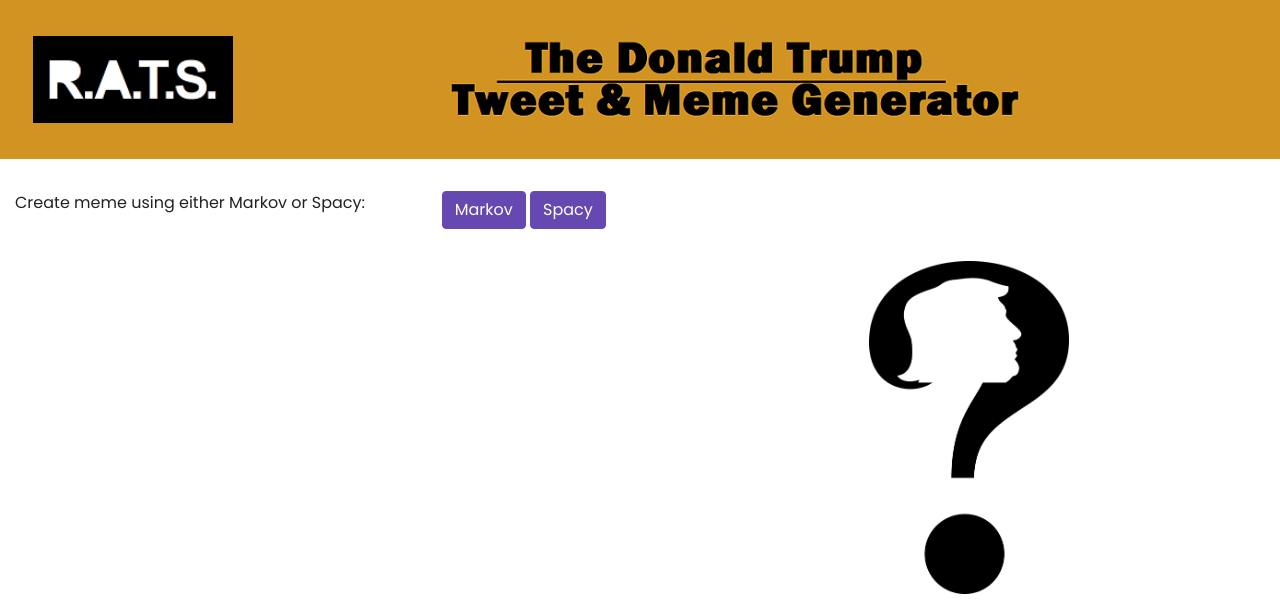
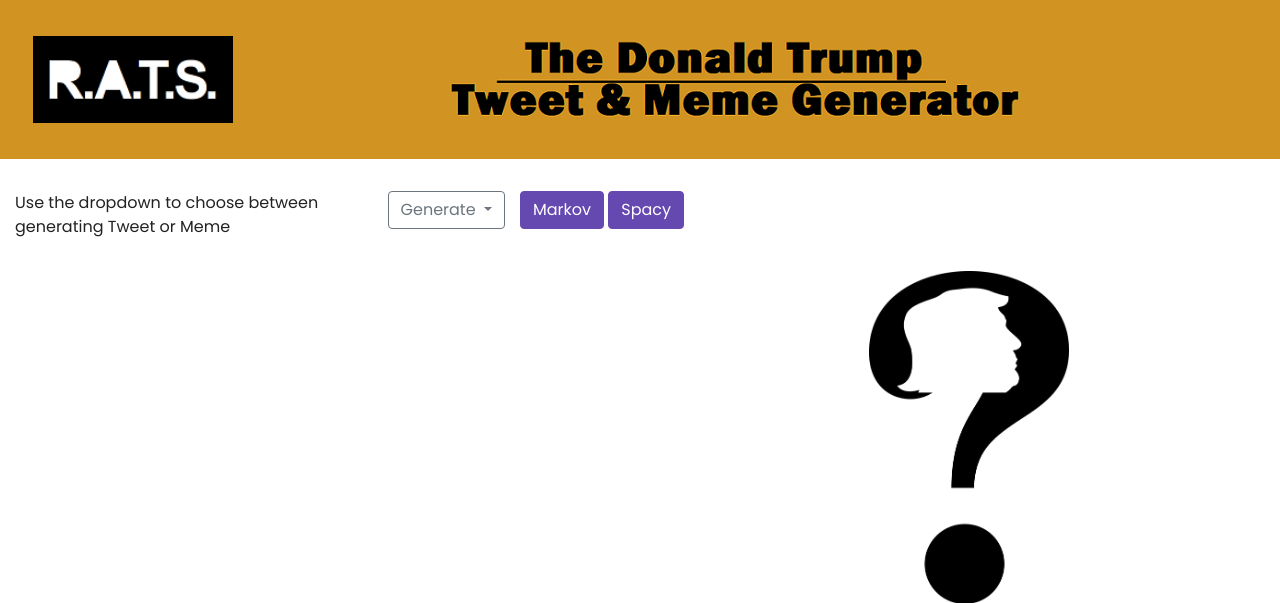
Before and after one commit to rats-studio/digital_impersonator, a Flask app: page / in a window 1280 px wide. Shown: the top 603 px of the page. Run offline with Flask 2, Linux system fonts and the light colour scheme; some libraries are stand-ins or nearby versions.

Commit message:
changed button layout

```diff
--- a/client/templates/index.html
+++ b/client/templates/index.html
@@ -34,18 +34,9 @@
 	<div class="container-fluid">
 		<div class="row">
 			<div class="col">
-            <!--
 				<p>Use the dropdown to choose between generating Tweet or Meme</p>
-            -->
-                <p>Create meme using either Markov or Spacy:</p>
 			</div>
-			<div class="col">
 
-            <form method="post">
-                <button class="btn btn-primary mb-3" name="user_input" type="submit" value="markov">Markov</button>
-
-                <button class="btn btn-primary mb-3" name="user_input" type="submit" value="spacy">Spacy</button>
-            <!--
 				<div class="dropdown">
 					<button class="btn btn-outline-secondary btn-xl dropdown-toggle" type="button"
 						id="dropdownMenuButton" data-toggle="dropdown" aria-haspopup="true" aria-expanded="false">
@@ -56,7 +47,12 @@
 						<a class="dropdown-item" href="#">Meme</a>
 					</div>
 				</div>
-             -->
+			<div class="col">
+
+            <form method="post">
+                <button class="btn btn-primary mb-3" name="user_input" type="submit" value="markov">Markov</button>
+
+                <button class="btn btn-primary mb-3" name="user_input" type="submit" value="spacy">Spacy</button>
 			</div>
 			<div class="col">
 			</div>
```
